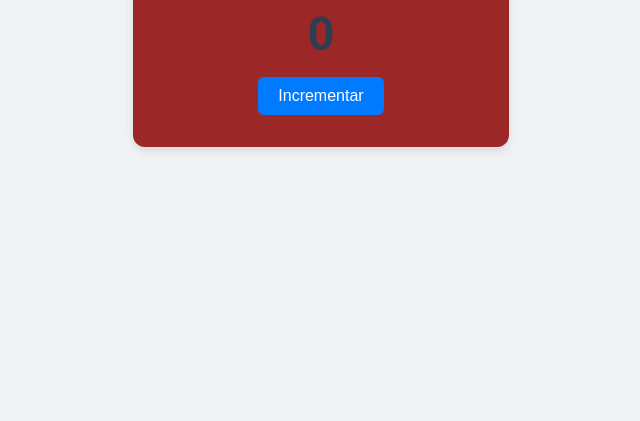
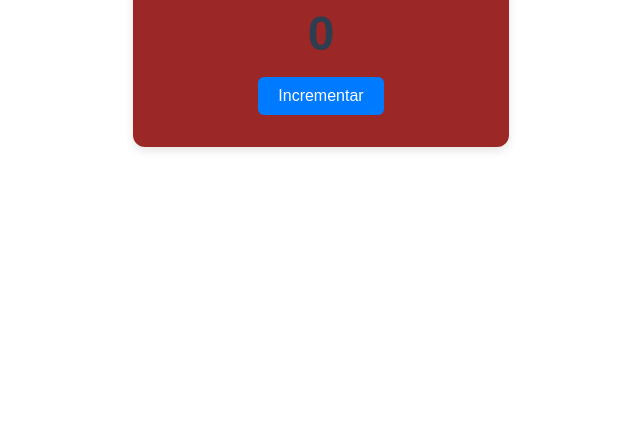
Before and after one commit to Emerson-boop-hue/Prueba, a plain HTML site: page index.html in a window 1280 px wide. Shown: the part 379-800 px from the top of the page, without its empty margins (319-959 px from the left). Drawn offline with Linux system fonts and the light colour scheme.

Commit message:
Actualizado desde la web de GitHub

```diff
--- a/style.css
+++ b/style.css
@@ -1,6 +1,6 @@
 body {
     font-family: Arial, sans-serif;
-    background-color: #f0f2f5;
+    background-color: white;
     display: flex;
     justify-content: center;
     align-items: center;
```
